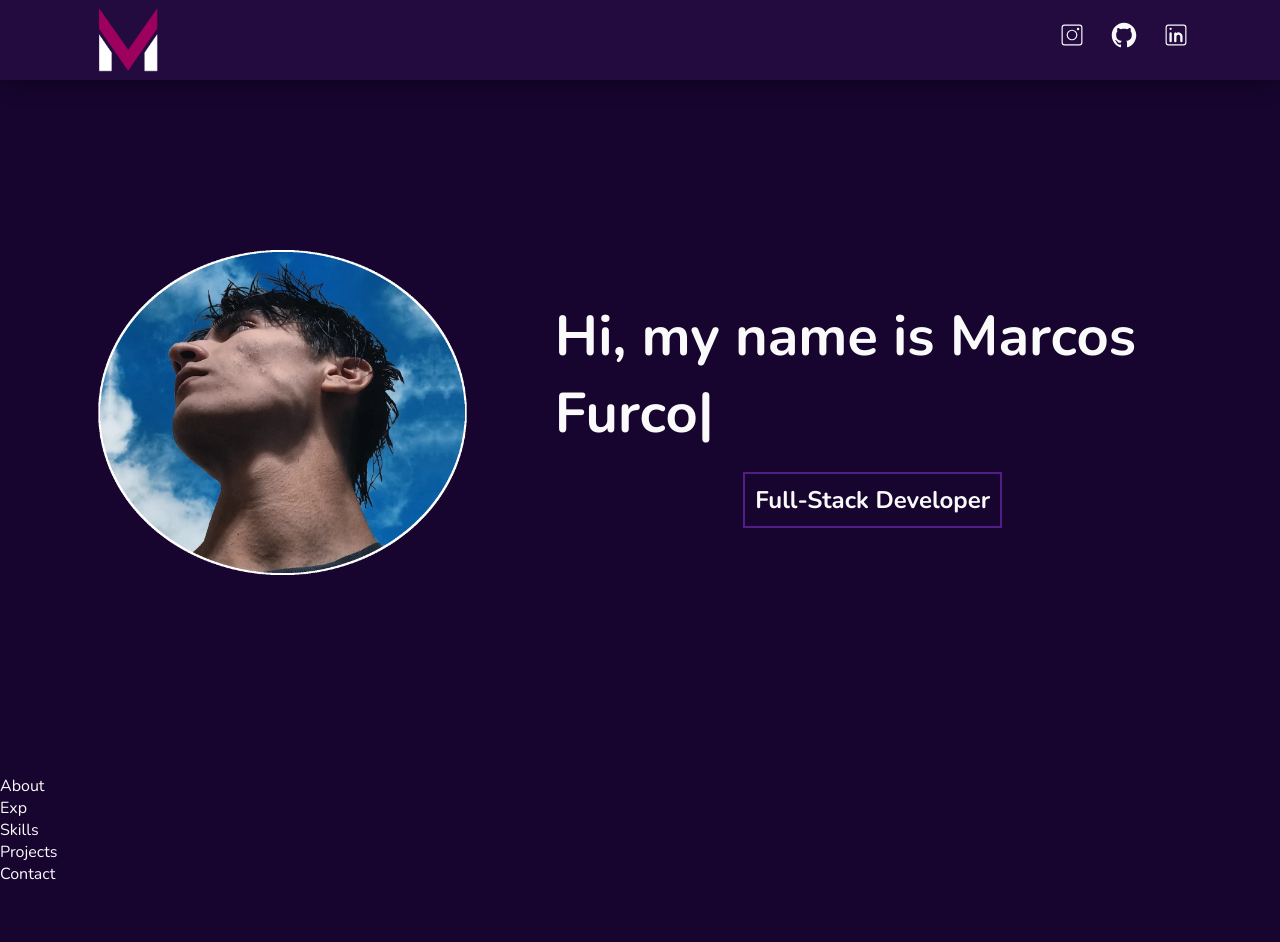
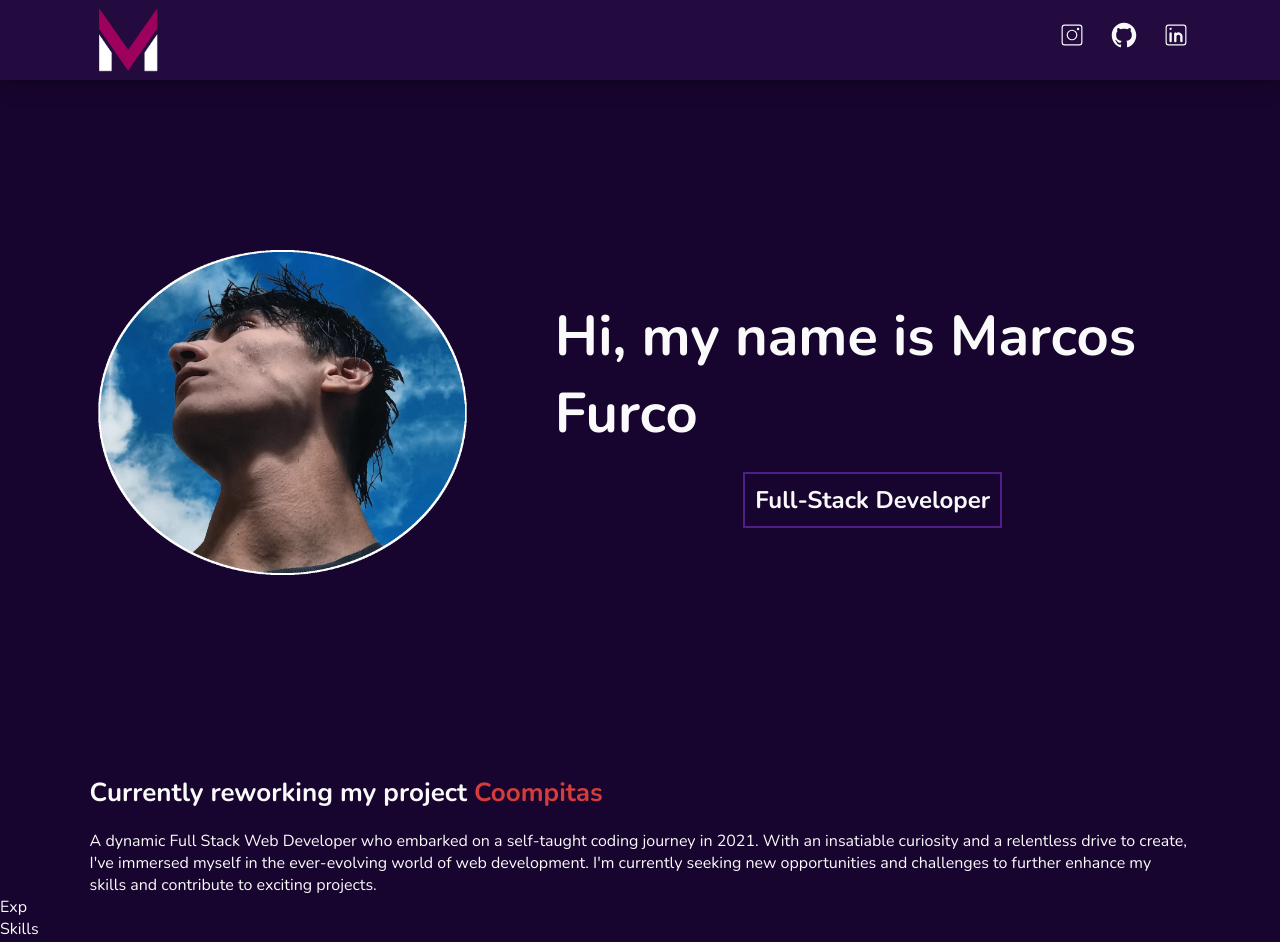
Before and after one commit to Mrck0s/Mrck0s.github.io, a React (Vite) app: page / in a window 1280 px wide. Shown: the top 942 px of the page. Before the commit the page ends 885 px from the top, so only its background shows below. Built offline with nearby package versions, Linux system fonts and the light colour scheme.

Commit message:
about section

```diff
--- a/src/App.css
+++ b/src/App.css
@@ -109,9 +109,6 @@ header{
     gap: 80px;
     align-items: center;
 }
-header span{
-    color: var(--color-primary);
-}
 .intro{
     margin-bottom: 20px;
 }
@@ -121,3 +118,13 @@ header span{
     margin: 0 auto;
     border: 2px solid var(--color-primary);
 }
+
+
+
+/*About*/
+.about-container h3{
+    margin-bottom: 20px;
+}
+.about-container a{
+    color: var(--color-danger);
+}
--- a/src/components/About.jsx
+++ b/src/components/About.jsx
@@ -1,6 +1,21 @@
+import { aboutData } from "../data/data"
+
 export const About = () => {
     return (
-        <div>About</div>
+        <section>
+            {
+                aboutData.map(({infoText, link, linkText, aboutText}) => {
+                    return(
+                        <div className="container about-container">
+                            <h3>{infoText} <a href={link}>{linkText}</a> </h3>
+                            <div>
+                                <p>{aboutText}</p>
+                            </div>
+                        </div>
+                    )
+                })
+            }
+        </section>
 
     )
 }
--- a/src/data/data.js
+++ b/src/data/data.js
@@ -10,3 +10,13 @@ export const headerData = [
         profession: "Full-Stack Developer"
     }
 ]
+
+export const aboutData = [
+    {
+        id:1,
+        infoText: 'Currently reworking my project ',
+        link: "https://github.com/Mrck0s/Proyecto_Coompitas",
+        linkText: "Coompitas",
+        aboutText: "A dynamic Full Stack Web Developer who embarked on a self-taught coding journey in 2021. With an insatiable curiosity and a relentless drive to create, I've immersed myself in the ever-evolving world of web development. I'm currently seeking new opportunities and challenges to further enhance my skills and contribute to exciting projects."
+    }
+]
```
